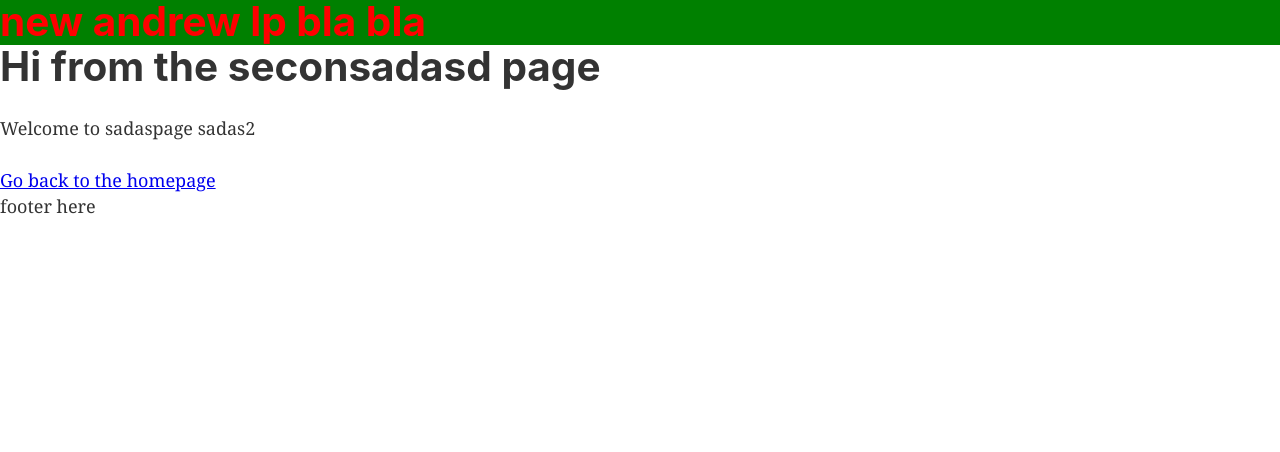
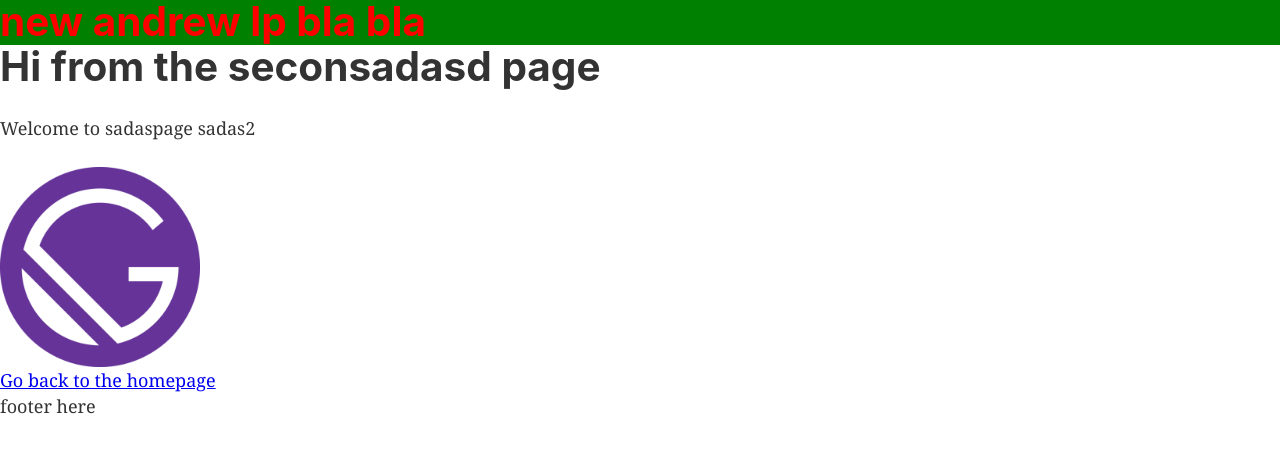
Before and after one commit to Eugene-S-90/gatsby_test_build, a Gatsby site: page /test in a window 1280 px wide. Built offline with nearby package versions, Linux system fonts and the light colour scheme; Gatsby itself is replaced by a stand-in of ours.

Commit message:
second test comm

```diff
--- /dev/null
+++ b/src/components/iconImg.js
@@ -0,0 +1,32 @@
+import React from "react"
+import { StaticQuery, graphql } from "gatsby"
+import Img from "gatsby-image"
+
+/*
+ * This component is built using `gatsby-image` to automatically serve optimized
+ * images with lazy loading and reduced file sizes. The image is loaded using a
+ * `StaticQuery`, which allows us to load the image from directly within this
+ * component, rather than having to pass the image data down from pages.
+ *
+ * For more information, see the docs:
+ * - `gatsby-image`: https://gatsby.dev/gatsby-image
+ * - `StaticQuery`: https://gatsby.dev/staticquery
+ */
+
+const iconImg = () => (
+  <StaticQuery
+    query={graphql`
+      query {
+        placeholderImage: file(relativePath: { eq: "gatsby-icon.png" }) {
+          childImageSharp {
+            fluid(maxWidth: 100) {
+              ...GatsbyImageSharpFluid
+            }
+          }
+        }
+      }
+    `}
+    render={data => <Img fluid={data.placeholderImage.childImageSharp.fluid} />}
+  />
+)
+export default iconImg
--- a/src/components/layout.css
+++ b/src/components/layout.css
@@ -625,3 +625,6 @@ pre tt:after {
   color:red;
   background: red;
 }
+.img-wrapper{
+  width: 200px;
+}
--- a/src/pages/test.js
+++ b/src/pages/test.js
@@ -3,12 +3,16 @@ import { Link } from "gatsby"
 
 import Layout from "../components/layout"
 import SEO from "../components/seo"
+import Image from "../components/iconimg"
 
 const test = () => (
   <Layout>
     <SEO title="Page 3" />
     <h1>Hi from the seconsadasd page</h1>
     <p>Welcome to sadaspage sadas2</p>
+    <div class="img-wrapper">
+    <Image/>
+    </div>
     <Link to="/">Go back to the homepage</Link>
   </Layout>
 )
```
